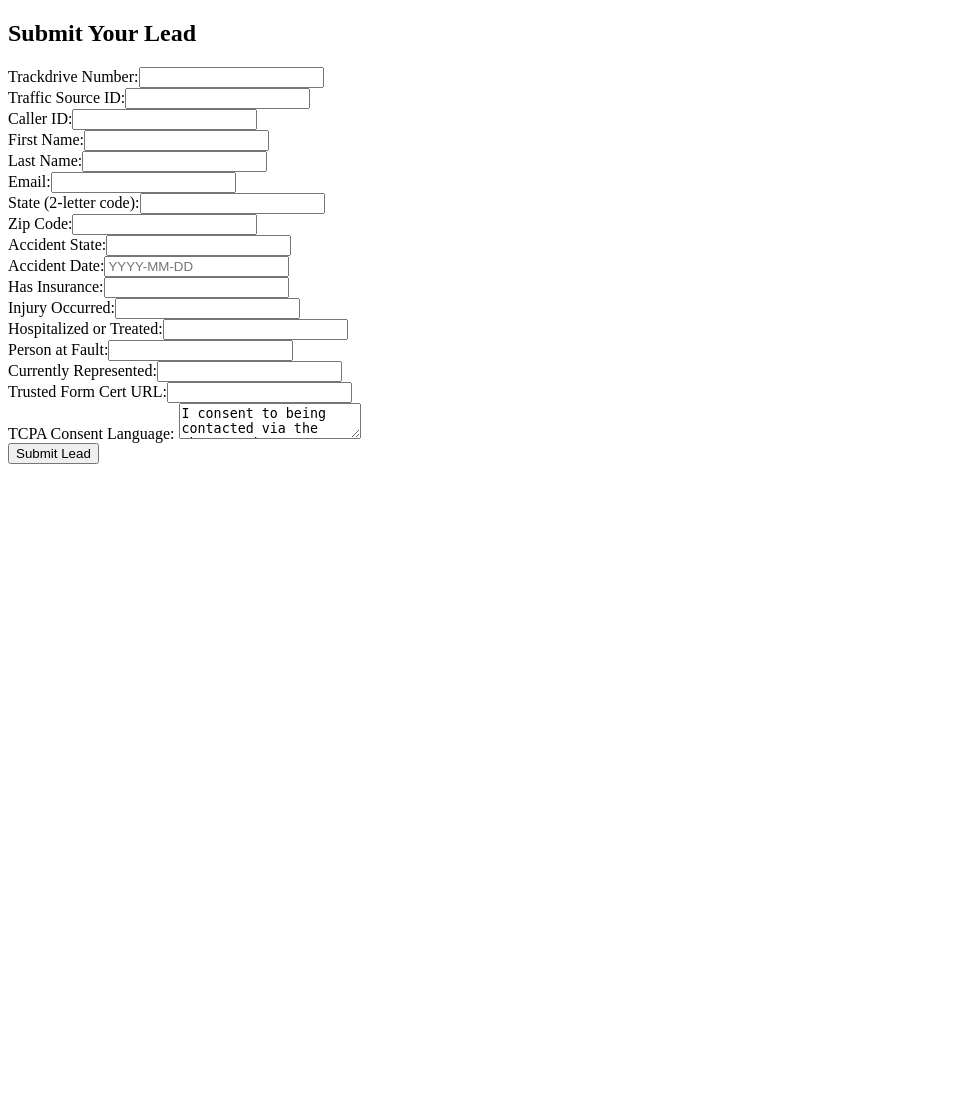
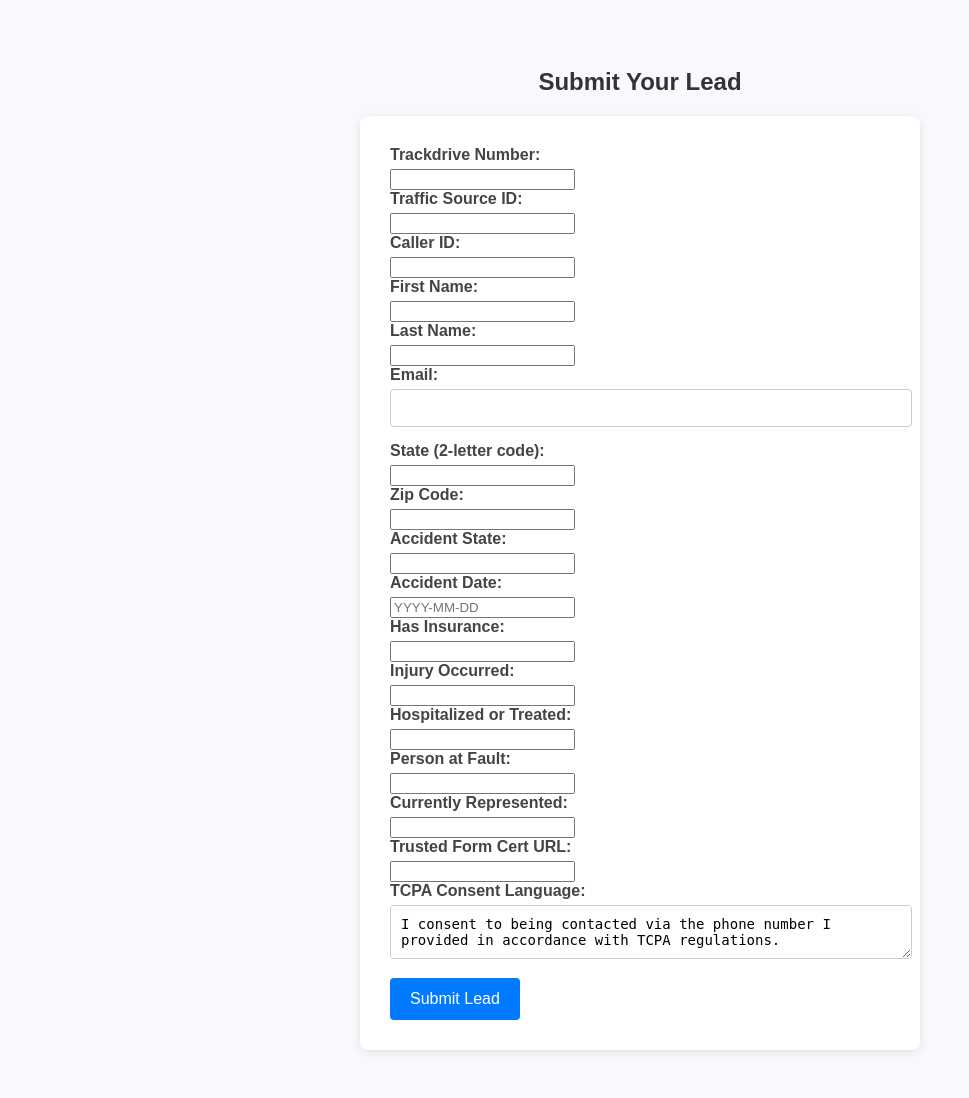
Before and after one commit to hadisatti105/D3posting, a Flask app: page / in a window 1280 px wide. Shown: the whole page, without its empty margins (0-969 px from the left). Before the commit the page ends 464 px from the top, so only its background shows below. Run offline with Flask 3, Linux system fonts and the light colour scheme.

Commit message:
Add CSS styling for better form UI

```diff
--- a/templates/lead_form.html
+++ b/templates/lead_form.html
@@ -2,6 +2,65 @@
 <html>
 <head>
     <title>Lead Submission Form</title>
+    <style>
+        body {
+            font-family: Arial, sans-serif;
+            background-color: #f7f9fc;
+            padding: 40px;
+        }
+
+        h2 {
+            text-align: center;
+            color: #333;
+        }
+
+        form {
+            max-width: 500px;
+            margin: 0 auto;
+            background: #fff;
+            padding: 30px;
+            border-radius: 8px;
+            box-shadow: 0 2px 8px rgba(0, 0, 0, 0.1);
+        }
+
+        label {
+            display: block;
+            margin-bottom: 5px;
+            font-weight: bold;
+            color: #444;
+        }
+
+        input[type="text"],
+        input[type="email"],
+        input[type="tel"],
+        input[type="date"],
+        textarea {
+            width: 100%;
+            padding: 10px;
+            margin-bottom: 15px;
+            border: 1px solid #ccc;
+            border-radius: 4px;
+            font-size: 14px;
+        }
+
+        textarea {
+            resize: vertical;
+        }
+
+        input[type="submit"] {
+            background-color: #007BFF;
+            color: white;
+            padding: 12px 20px;
+            border: none;
+            border-radius: 4px;
+            cursor: pointer;
+            font-size: 16px;
+        }
+
+        input[type="submit"]:hover {
+            background-color: #0056b3;
+        }
+    </style>
 </head>
 <body>
     <h2>Submit Your Lead</h2>
```
